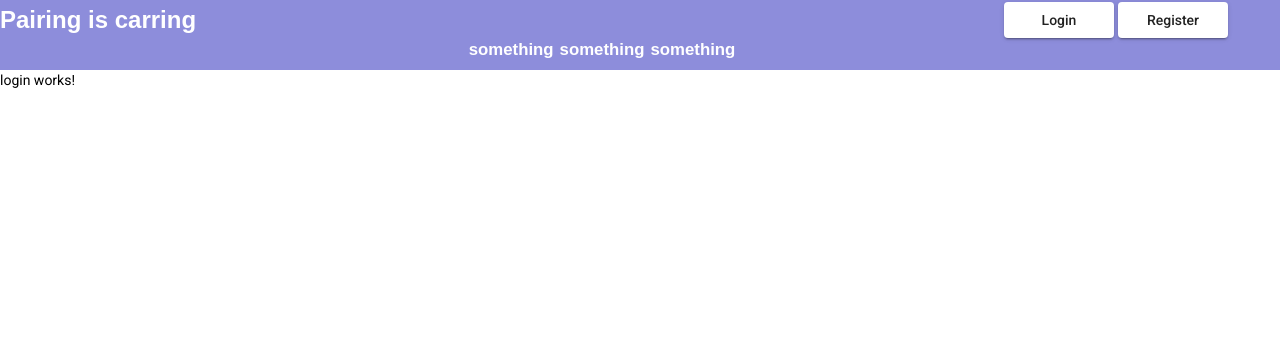
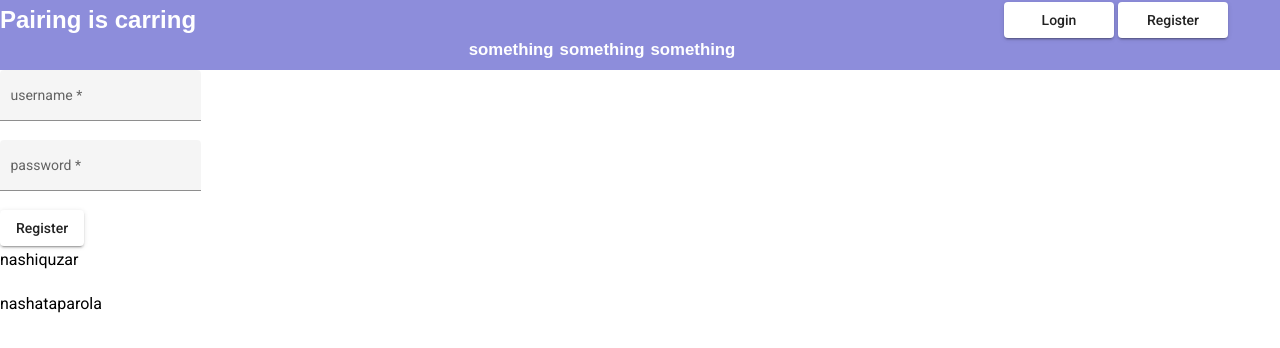
Before and after one commit to ivan4oto/pairing-is-caring, an Angular app: page /login in a window 1280 px wide. Shown: the top 348 px of the page. Built offline with nearby package versions, Linux system fonts and the light colour scheme.

Commit message:
login service and screen

```diff
--- a/src/app/modules/login/login.component.html
+++ b/src/app/modules/login/login.component.html
@@ -1 +1,18 @@
-<p>login works!</p>
+<form class="form-container" [formGroup]="loginForm">
+    <mat-form-field appearance="fill">
+      <mat-label>username</mat-label>
+      <input matInput formControlName="username" />
+    </mat-form-field>
+
+
+    <mat-form-field appearance="fill">
+      <mat-label>password</mat-label>
+      <input matInput formControlName="password" />
+    </mat-form-field>
+
+    <button mat-raised-button (click)="execute()">Register</button>
+  </form>
+
+
+  <h3>nashiquzar</h3>
+  <h3>nashataparola</h3>
--- a/src/app/modules/login/login.component.scss
+++ b/src/app/modules/login/login.component.scss
@@ -0,0 +1,5 @@
+.form-container {
+    display: flex;
+    flex-direction: column;
+    align-items: flex-start;
+  }
--- a/src/app/modules/login/login.component.ts
+++ b/src/app/modules/login/login.component.ts
@@ -1,4 +1,6 @@
 import { Component, OnInit } from '@angular/core';
+import { FormControl, FormGroup, Validators } from '@angular/forms';
+import { UsersService } from 'src/app/services/users/users.service';
 
 @Component({
   selector: 'app-login',
@@ -6,10 +8,26 @@ import { Component, OnInit } from '@angular/core';
   styleUrls: ['./login.component.scss']
 })
 export class LoginComponent implements OnInit {
+  public loginForm!: FormGroup;
 
-  constructor() { }
+  constructor(private usersService: UsersService) { }
 
   ngOnInit(): void {
+    this.buildLoginForm();
   }
 
+  public buildLoginForm() {
+    this.loginForm = new FormGroup({
+      username: new FormControl('', [Validators.required]),
+      password: new FormControl('', [Validators.required]),
+    });
+  }
+
+  public execute() {
+    const unsername = this.loginForm.controls['username'].value;
+    const password = this.loginForm.controls['password'].value;
+    this.usersService
+      .loginUser(unsername, password)
+      .subscribe(console.log);
+  }
 }
--- a/src/app/modules/register/register.component.ts
+++ b/src/app/modules/register/register.component.ts
@@ -1,6 +1,6 @@
 import { Component, OnInit } from '@angular/core';
 import { FormControl, FormGroup, Validators } from '@angular/forms';
-import { RegisterService } from 'src/app/services/register/register.service';
+import { UsersService } from 'src/app/services/users/users.service';
 
 @Component({
   selector: 'app-register',
@@ -9,7 +9,9 @@ import { RegisterService } from 'src/app/services/register/register.service';
 })
 export class RegisterComponent implements OnInit {
   public registerForm!: FormGroup;
-  constructor(private registerService: RegisterService) {}
+  constructor(
+    private usersService: UsersService
+    ) {}
 
   ngOnInit(): void {
     this.buildRegisterForm();
@@ -27,7 +29,7 @@ export class RegisterComponent implements OnInit {
     const unsername = this.registerForm.controls['username'].value;
     const email = this.registerForm.controls['email'].value;
     const password = this.registerForm.controls['password'].value;
-    this.registerService
+    this.usersService
       .postUser(unsername, email, password)
       .subscribe(console.log);
   }
--- a/src/app/services/register/register.service.ts
+++ b/src/app/services/users/users.service.ts
@@ -4,7 +4,7 @@ import { HttpClient } from '@angular/common/http';
 @Injectable({
   providedIn: 'root',
 })
-export class RegisterService {
+export class UsersService {
   private baseUrl = 'http://127.0.0.1:8000/';
   constructor(private httpService: HttpClient) {}
 
@@ -17,4 +17,13 @@ export class RegisterService {
     };
     return this.httpService.post(url, body);
   }
+
+  public loginUser(username: string, password: string) {
+    const url = `${this.baseUrl}/api/token/`;
+    const body = {
+      username,
+      password
+    };
+    return this.httpService.post(url, body);
+  }
 }
```
Also changed, not shown: 1 other file (tests, documents, lock files or other folders).
